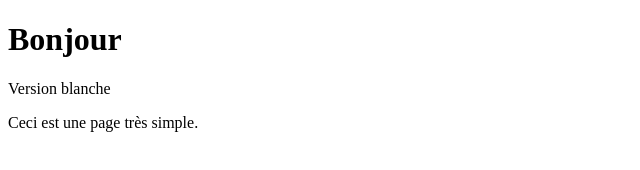
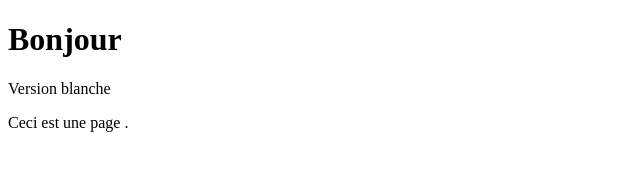
Before and after one commit to DEV95200/-hello-github-web, a plain HTML site: page index.html in a window 1280 px wide. Shown: the full height of the page, 0-640 px from the left. Drawn offline with Linux system fonts and the light colour scheme.

Commit message:
Change la phrase sur fix-phrase.

```diff
--- a/index.html
+++ b/index.html
@@ -7,6 +7,6 @@
 <body>
   <h1>Bonjour</h1>
   <p> Version blanche <p>
-  <p>Ceci est une page très simple.</p>
+  <p>Ceci est une page .</p>
 </body>
 </html>
```
